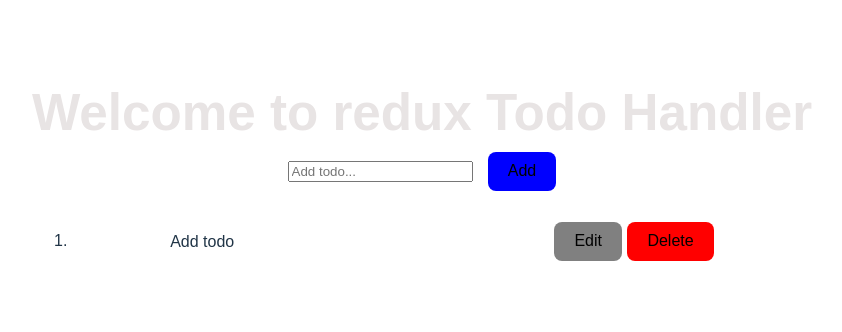
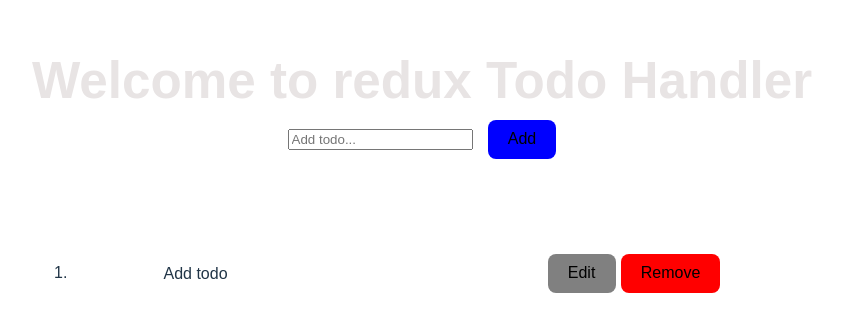
Before and after one commit to prjol-23/Redux-Todo, a React (Vite) app: page / in a window 1280 px wide. Shown: the part 236-568 px from the top of the page, without its empty margins (218-1060 px from the left). Built offline with nearby package versions, Linux system fonts and the light colour scheme.

Commit message:
Minor updates

```diff
--- a/src/App.css
+++ b/src/App.css
@@ -95,3 +95,7 @@ h4 {
   padding: 5px 10px;
   text-decoration: none;
 }
+
+.todo{
+  margin-top: 5rem;
+}
--- a/src/App.jsx
+++ b/src/App.jsx
@@ -8,7 +8,7 @@ const App = () => {
       <h1>Welcome to redux Todo Handler</h1>
       <AddTodo/>
 
-      <div>
+      <div className='todo'>
         <Todo/>
       </div>
     </>
--- a/src/components/Todo.jsx
+++ b/src/components/Todo.jsx
@@ -1,6 +1,6 @@
-import { useState} from "react";
+import { useState } from "react";
 import { useSelector, useDispatch } from "react-redux";
-import { editTodo,removeTodo } from "../features/todo/todoSlice";
+import { editTodo, removeTodo } from "../features/todo/todoSlice";
 
 function Todo() {
   const [editInput, setEditInput] = useState("");
@@ -14,22 +14,18 @@ function Todo() {
     setEditInput(todo.text);
   };
 
-
-
   const handleSaveEdit = (id) => {
     dispatch(editTodo({ id, text: editInput }));
     setEditingId(null);
-    setEditInput('');
-  }
+    setEditInput("");
+  };
 
   const handleSubmit = (e) => {
     e.preventDefault();
     if (editInput.trim()) {
       dispatch(addTodo(editInput));
-
     }
   };
-
 
   return (
     <ol type="1">
@@ -44,38 +40,45 @@ function Todo() {
                   onChange={(e) => setEditInput(e.target.value)}
                 />
                 <button
-                          style={{ backgroundColor: "green", marginTop: "15px",marginLeft: "20rem"   }}
+                  style={{
+                    backgroundColor: "green",
+                    marginTop: "15px",
+                    marginLeft: "20rem",
+                  }}
                   onClick={() => handleSaveEdit(todo.id)}
                 >
                   Save
                 </button>
                 <button
-                    style={{ backgroundColor: "grey",marginLeft: "5px"}}
+                  style={{ backgroundColor: "grey", marginLeft: "5px" }}
                   onClick={() => handleSaveEdit(todo.id)}
                 >
                   Back
                 </button>
               </form>
-
             </>
           ) : (
             <>
               {todo.text}
               <button
-                    style={{ backgroundColor: "grey",marginTop: "15px", marginLeft: "20rem" }}
+                style={{
+                  backgroundColor: "grey",
+                  marginTop: "15px",
+                  marginLeft: "20rem",
+                }}
                 onClick={() => handleEditTodo(todo.id)}
               >
                 Edit
               </button>
+
               <button
                 style={{ backgroundColor: "red", marginLeft: "5px" }}
                 onClick={() => dispatch(removeTodo(todo.id))}
               >
-                    Delete
+                Remove
               </button>
             </>
           )}
-
         </li>
       ))}
     </ol>
```
Lines whose indentation alone changed are shown as unchanged.
